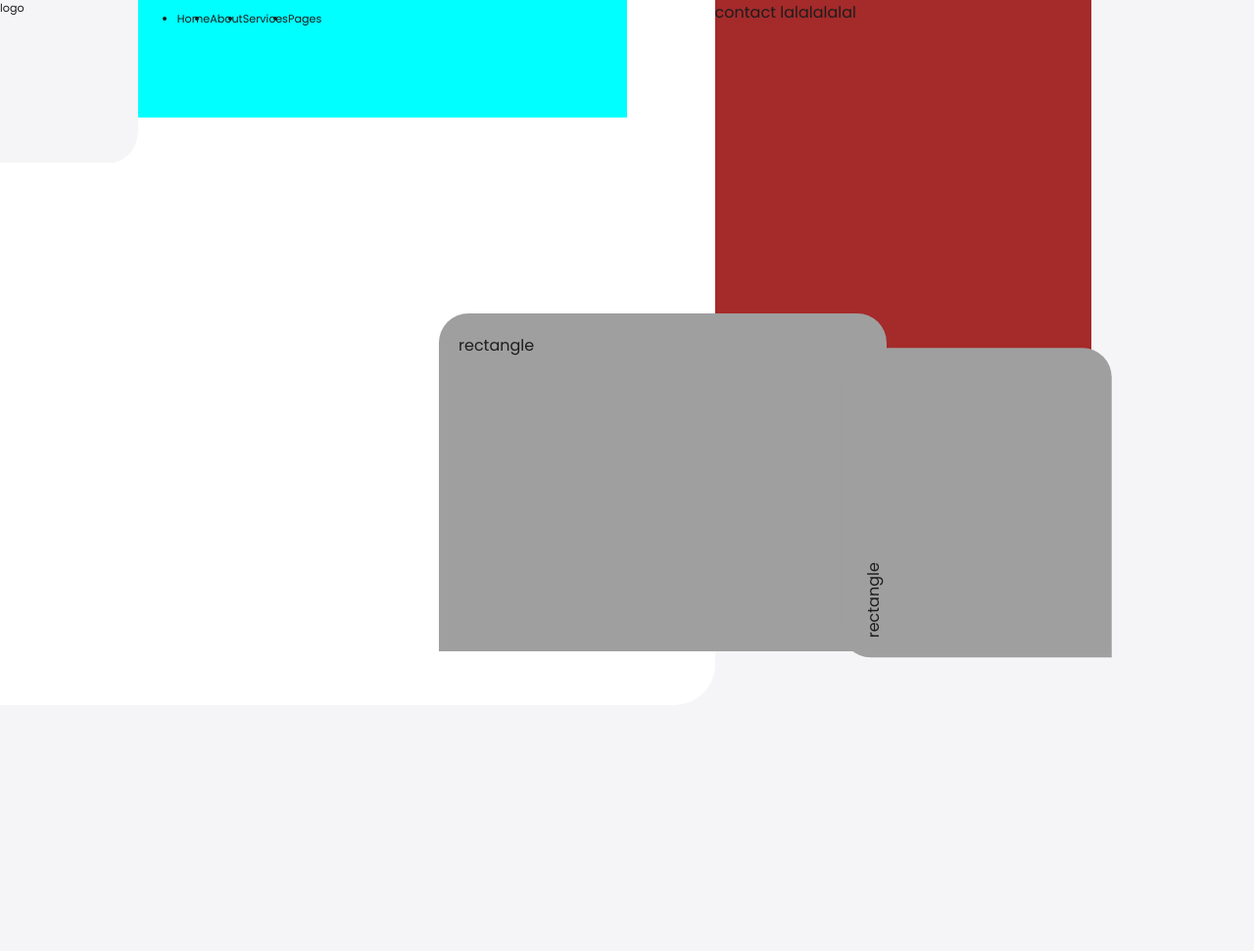
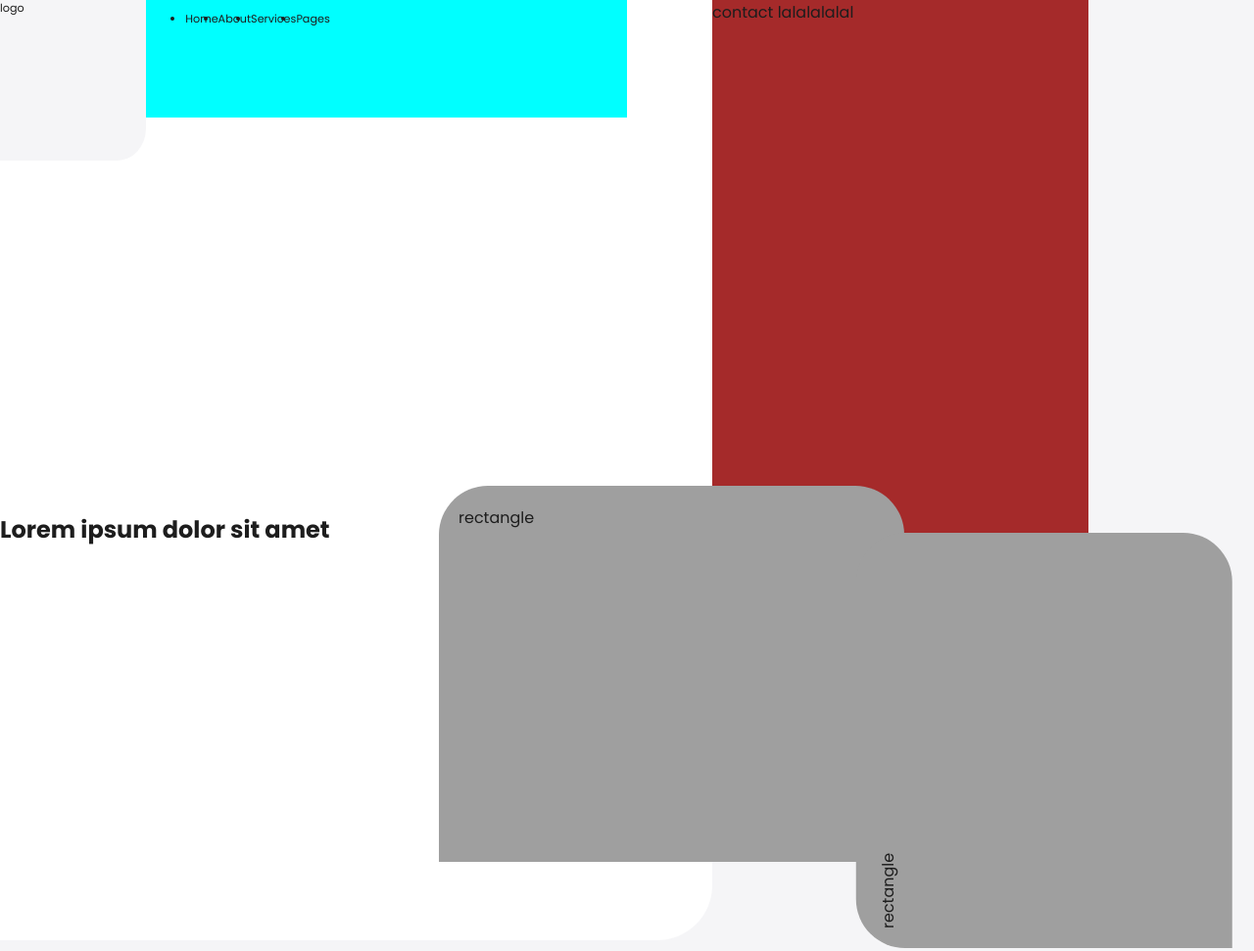
Before and after one commit to AniaPas/IPGHealth-recruitment-project, a website: page views/index.html in a window 1280 px wide. Shown: the whole page at 98% size. Before the commit the page ends 848 px from the top, so only its background shows below. Drawn offline with Linux system fonts and the light colour scheme.

Commit message:
rectangles positionings

```diff
--- a/sass/_variables.scss
+++ b/sass/_variables.scss
@@ -5,3 +5,12 @@ $white: #ffffff;
 $blue: #0f6eff;
 
 $font1: "Poppins";
+$bold1: 500;
+$bold2: 600;
+$bold3: 700;
+$blod4: 800;
+$fontXs: 0.7rem;
+$fontS: 1rem;
+$fontM: 1, 3rem;
+$fontL: 1, 5rem;
+$fontXL: 1.7rem;
--- a/sass/custom.scss
+++ b/sass/custom.scss
@@ -6,7 +6,7 @@ body {
   color: $nero;
   font-family: $font1;
   background-color: $lightGray;
-  height: 106vh;
+  height: 160vh;
   position: relative;
   header {
     position: absolute;
@@ -19,10 +19,10 @@ body {
       //position: relative;
       grid-area: wrapper;
       background-color: $white;
-      width: 57vw;
-      height: 90vh;
+      width: 56.8vw;
+      height: 120vh;
       display: grid;
-      border-radius: 0 0 2.6rem 0;
+      border-radius: 0 0 3.5rem 0;
       grid-template-areas: "a ";
       //grid-template-rows: repeat(12, 1fr);
       //width: 100vw;
@@ -39,8 +39,8 @@ body {
         z-index: 200;
         .logo {
           background-color: $lightGray;
-          width: 11vw;
-          height: 20.7vh;
+          width: 11.66vw;
+          height: 20.51vh;
           border-radius: 0 0 20% 0;
         }
         .navigation-list {
@@ -63,16 +63,16 @@ body {
     @include rectangle;
     position: absolute;
     z-index: 50;
-    width: 32.6%;
-    height: 36%;
-    transform: translate(35vw, 40vh);
+    width: 34vw;
+    height: 43vh;
+    transform: translate(35vw, 62vh);
   }
   .rectangle2 {
     @include rectangle;
     position: absolute;
     z-index: 50;
-    width: 21.6%;
-    height: 27.8%;
-    transform: translate(65.5vw, 46.9vh) rotate(-90deg);
+    width: 30vw;
+    height: 43vh;
+    transform: translate(66.7vw, 70.5vh) rotate(-90deg);
   }
 }
--- a/sass/mixins.scss
+++ b/sass/mixins.scss
@@ -1,6 +1,6 @@
 @import "./variables";
 @mixin rectangle {
-  border-radius: 30px 30px 30px 0;
+  border-radius: 50px 50px 50px 0;
   padding: 20px;
   background-color: $darkGray;
 }
--- a/views/index.html
+++ b/views/index.html
@@ -29,7 +29,9 @@
             </ul>
           </nav>
         </section>
-        <section class="intro"></section>
+        <section class="intro">
+          <h1 class="title">Lorem ipsum dolor sit amet</h1>
+        </section>
       </div>
     </header>
     <div class="rectangle1">rectangle</div>
```
Also changed, not shown: sass/custom.css, 1 other file.
